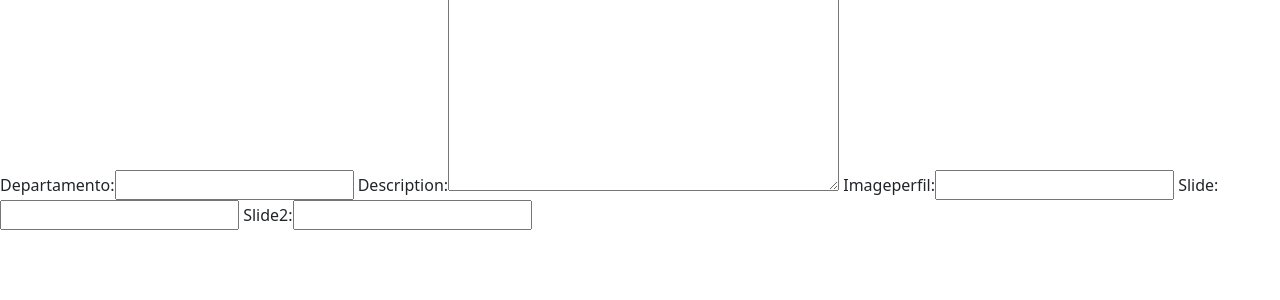
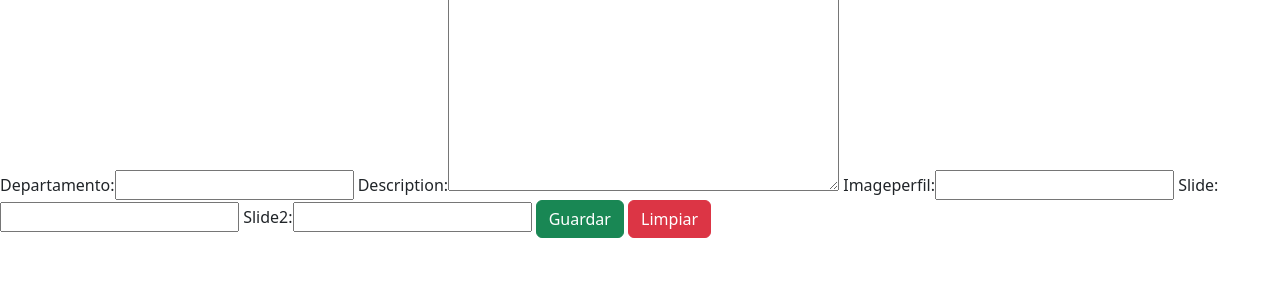
Before and after one commit to EneyderGutierrez/Nicatravels, a Django app: page /adminnk/ in a window 1280 px wide. Shown: the part 231-531 px from the top of the page. Run offline with Django 3.2, Linux system fonts and the light colour scheme.

Commit message:
first comfffffddndnd

```diff
--- a/hotels/templates/adminnk.html
+++ b/hotels/templates/adminnk.html
@@ -4,10 +4,16 @@
     <form action="/signin/" method="POST" id="form" class="formp">
          {%csrf_token%}
         {{form}}
+<button class="btn btn-success" type="submit"><i class="glyphicon glyphicon-ok-sign"></i> Guardar</button>
+                                    <button class="btn btn-danger" type="reset"><i class="glyphicon glyphicon-repeat"></i> Limpiar</button>
     </form>
 
 </div>
 <style>
+
+
+
+
 @media screen and (max-width:500px){
     form{
         width: 80%;
--- a/hotels/templates/base.html
+++ b/hotels/templates/base.html
@@ -1,4 +1,3 @@
-{% load static %}
 <!DOCTYPE html>
 <html lang="en">
 <head>
```
